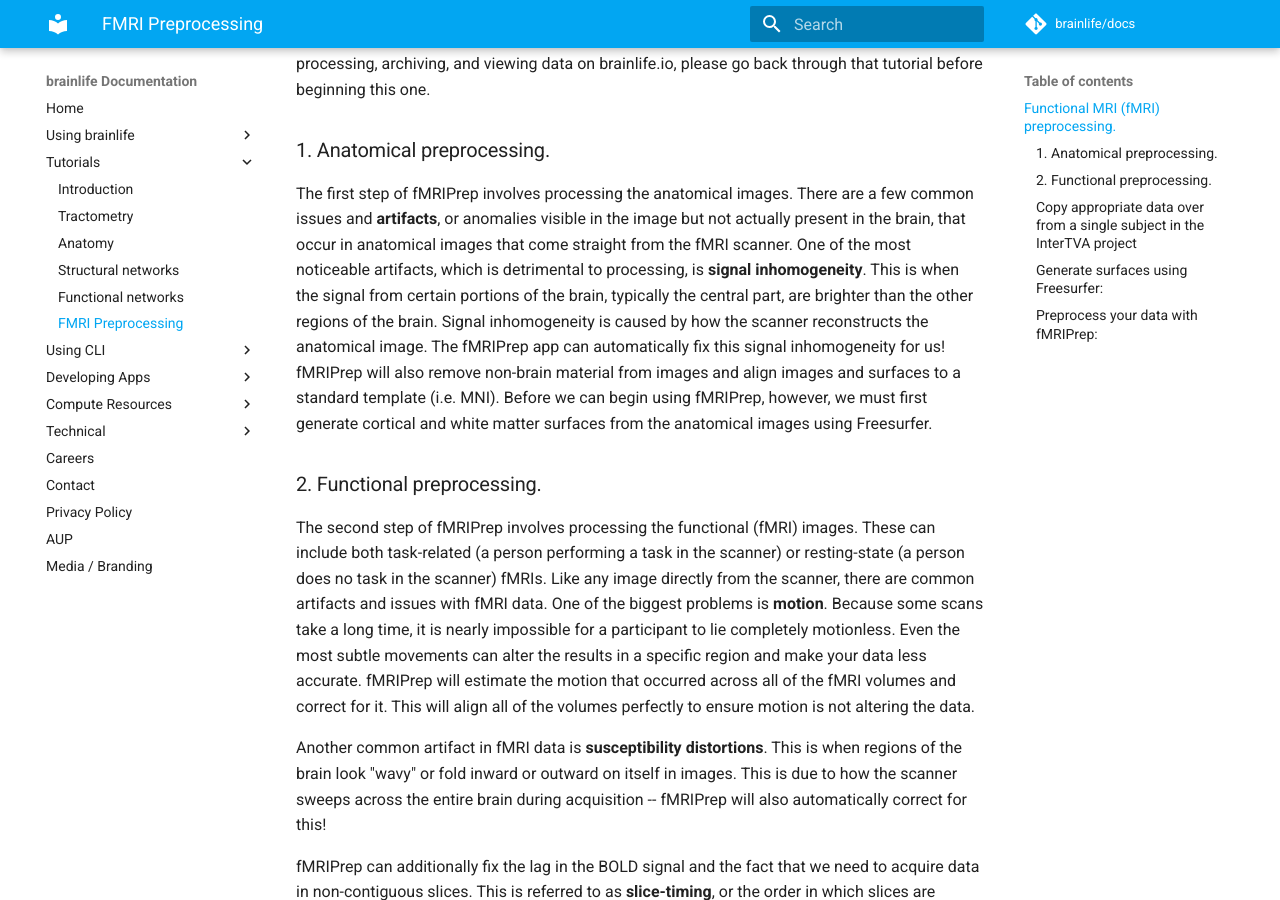
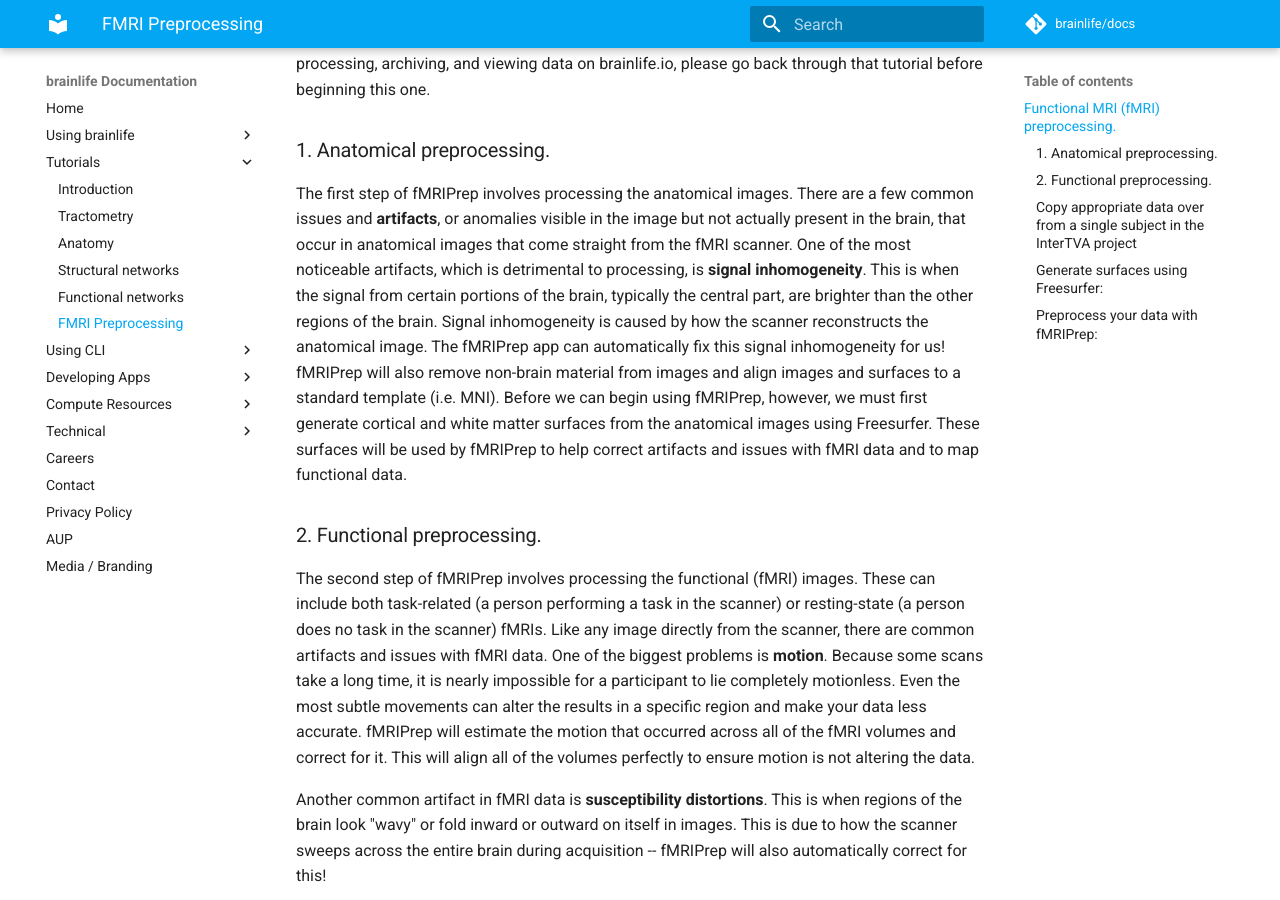
Before and after one commit to brainlife/docs, an MkDocs documentation site: the page built from docs/tutorial/fmri-preprocessing-tutorial.md, in a window 1280 px wide and 900 px high, scrolled down 498 px. Built offline with MkDocs 1.6.1 and Material for MkDocs 9.7.7, drawn with Linux system fonts in a browser that asks for light colours; comment, search, counter and statistics services are not loaded; some of the changed lines change nothing that is shown; some of the changed text lies outside the part shown.

Commit message:
Update fmri-preprocessing-tutorial.md

```diff
--- a/docs/tutorial/fmri-preprocessing-tutorial.md
+++ b/docs/tutorial/fmri-preprocessing-tutorial.md
@@ -9,7 +9,7 @@
 
 ### 1. Anatomical preprocessing.
 
-The first step of fMRIPrep involves processing the anatomical images. There are a few common issues and **artifacts**, or anomalies visible in the image but not actually present in the brain, that occur in anatomical images that come straight from the fMRI scanner. One of the most noticeable artifacts, which is detrimental to processing, is **signal inhomogeneity**. This is when the signal from certain portions of the brain, typically the central part, are brighter than the other regions of the brain. Signal inhomogeneity is caused by how the scanner reconstructs the anatomical image. The fMRIPrep app can automatically fix this signal inhomogeneity for us! fMRIPrep will also remove non-brain material from images and align images and surfaces to a standard template (i.e. MNI). Before we can begin using fMRIPrep, however, we must first generate cortical and white matter surfaces from the anatomical images using Freesurfer.
+The first step of fMRIPrep involves processing the anatomical images. There are a few common issues and **artifacts**, or anomalies visible in the image but not actually present in the brain, that occur in anatomical images that come straight from the fMRI scanner. One of the most noticeable artifacts, which is detrimental to processing, is **signal inhomogeneity**. This is when the signal from certain portions of the brain, typically the central part, are brighter than the other regions of the brain. Signal inhomogeneity is caused by how the scanner reconstructs the anatomical image. The fMRIPrep app can automatically fix this signal inhomogeneity for us! fMRIPrep will also remove non-brain material from images and align images and surfaces to a standard template (i.e. MNI). Before we can begin using fMRIPrep, however, we must first generate cortical and white matter surfaces from the anatomical images using Freesurfer. These surfaces will be used by fMRIPrep to help correct artifacts and issues with fMRI data and to map functional data.
 
 ### 2. Functional preprocessing.
 
@@ -74,14 +74,7 @@
 
 ### Generate surfaces using Freesurfer:
 
-1. Go to the 'Archives' page of your project by clicking the 'Archives' tab.
-1. Select the anatomical (T1w & T2w) images and the functional data datatypes by clicking the box next to the datasets.
-1. Click the 'Stage to process'
-    * For Project, make sure your project is selected
-    * For Process, select 'Create New Process'
-    * For Description, name the process 'fmriPrep Preprocessing'
-    * Hit 'OK'
-1. On the 'Process' tab, click 'Submit App' to submit a new application.
+1. On the 'Process' tab of your project, click 'Submit App' to submit a new application.
     * In the search bar, type 'Freesurfer.'
     * Click the app card.
 1. On the 'Submit App' page, select the following:
```
